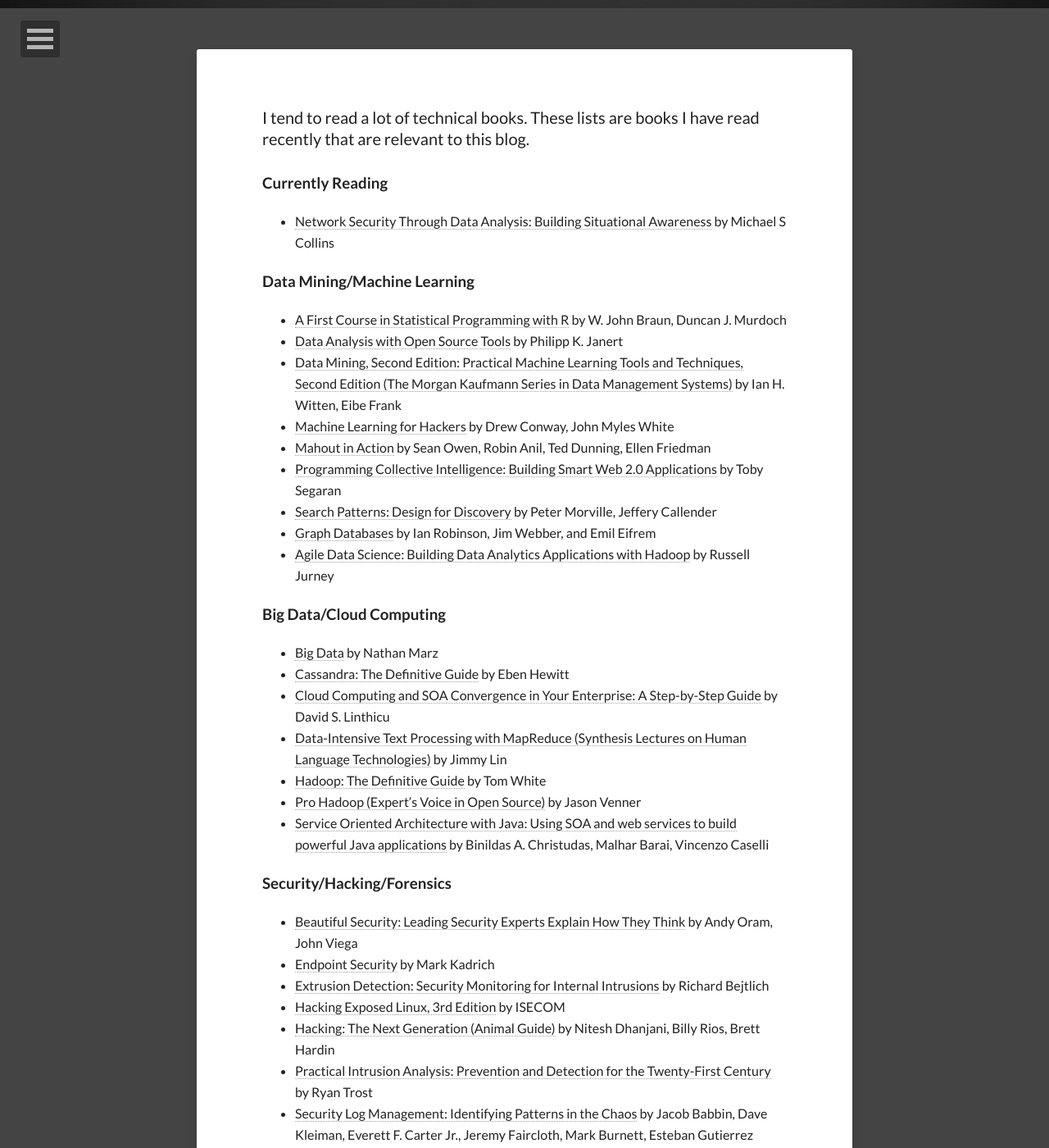
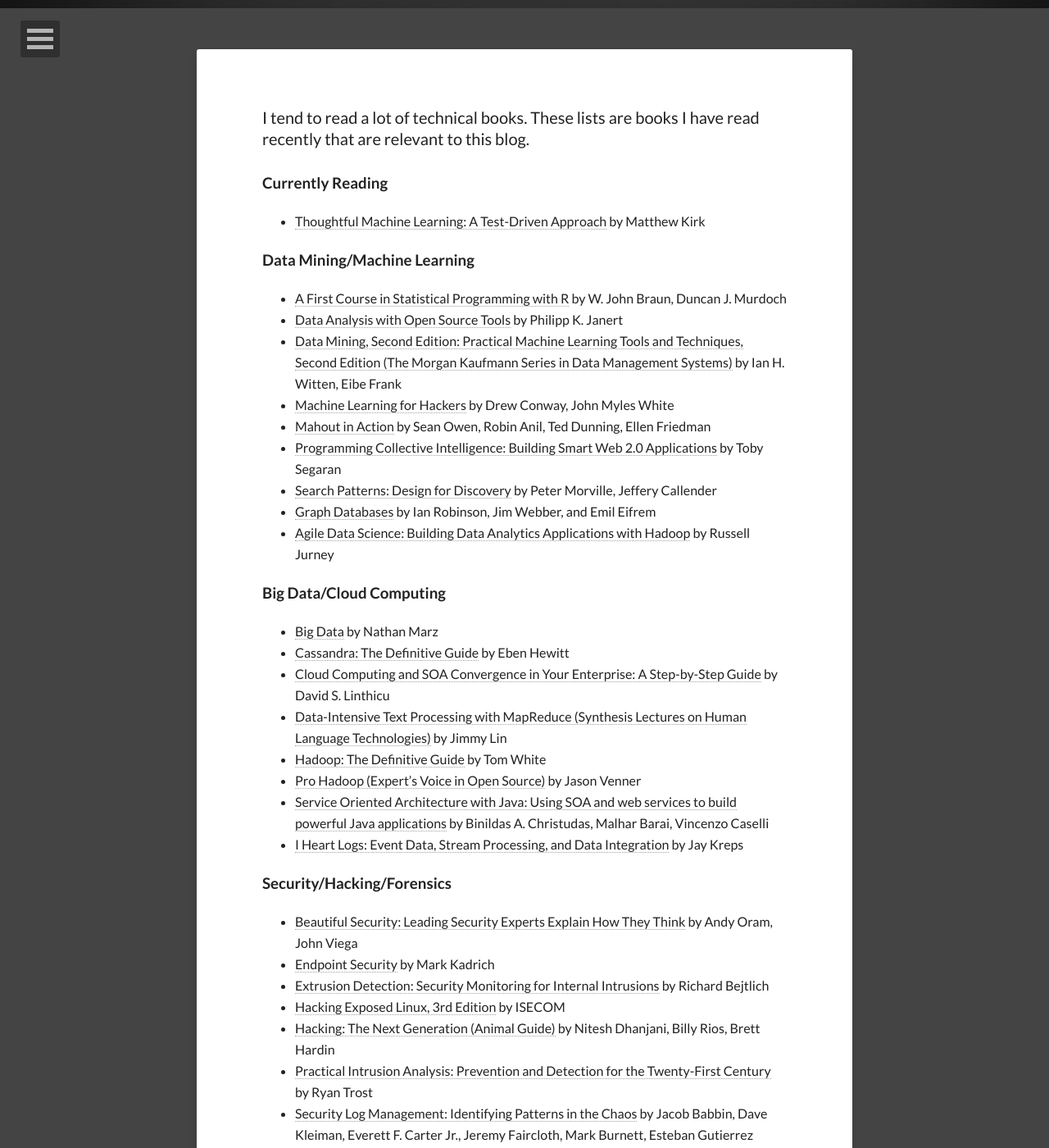
Before and after one commit to covert-labs/covert-labs.github.io, a Jekyll site: the page built from reading-list.md, in a window 1280 px wide and 1400 px high, scrolled down 390 px. Shown: the whole window at 82% size. Built offline with Jekyll 4.4.1, drawn with Linux system fonts in a browser that asks for light colours; nearby versions of some CDN libraries; some of the changed text lies outside the part shown.

Commit message:
changed now reading, added some books I read recently

```diff
--- a/reading-list.md
+++ b/reading-list.md
@@ -13,7 +13,8 @@
 
 ###Currently Reading
 
- * [Network Security Through Data Analysis: Building Situational Awareness](http://www.amazon.com/gp/product/1449357903/ref=as_li_tl?ie=UTF8&camp=1789&creative=390957&creativeASIN=1449357903&linkCode=as2&tag=cyberanaly-20&linkId=35TDX547RG2KPGAB) by Michael S Collins
+ * [Thoughtful Machine Learning: A Test-Driven Approach](http://www.amazon.com/gp/product/1449374069/ref=as_li_tl?ie=UTF8&camp=1789&creative=390957&creativeASIN=1449374069&linkCode=as2&tag=cyberanaly-20&linkId=VSR7SO4SW4UMHAJB) by Matthew Kirk
+
 
 ###Data Mining/Machine Learning
 
@@ -37,6 +38,7 @@
  * [Hadoop: The Definitive Guide](http://www.amazon.com/gp/product/1449311520/ref=as_li_tf_tl?ie=UTF8&tag=cyberanaly-20&linkCode=as2&camp=1789&creative=9325&creativeASIN=1449311520) by Tom White
  * [Pro Hadoop (Expert's Voice in Open Source)](http://www.amazon.com/gp/product/1430219424/ref=as_li_tf_tl?ie=UTF8&tag=cyberanaly-20&linkCode=as2&camp=1789&creative=9325&creativeASIN=1430219424) by Jason Venner
  * [Service Oriented Architecture with Java: Using SOA and web services to build powerful Java applications](http://www.amazon.com/gp/product/1847193218/ref=as_li_tf_tl?ie=UTF8&tag=cyberanaly-20&linkCode=as2&camp=1789&creative=9325&creativeASIN=1847193218) by Binildas A. Christudas, Malhar Barai, Vincenzo Caselli
+ * [I Heart Logs: Event Data, Stream Processing, and Data Integration](http://www.amazon.com/gp/product/1491909382/ref=as_li_tl?ie=UTF8&camp=1789&creative=390957&creativeASIN=1491909382&linkCode=as2&tag=cyberanaly-20&linkId=GTQ3ONHIJYNMKXQM) by Jay Kreps
 
 ###Security/Hacking/Forensics
 
@@ -48,6 +50,8 @@
  * [Practical Intrusion Analysis: Prevention and Detection for the Twenty-First Century](http://www.amazon.com/gp/product/0321591801/ref=as_li_tf_tl?ie=UTF8&tag=cyberanaly-20&linkCode=as2&camp=1789&creative=9325&creativeASIN=0321591801) by Ryan Trost
  * [Security Log Management: Identifying Patterns in the Chaos](http://www.amazon.com/gp/product/1597490423/ref=as_li_tf_tl?ie=UTF8&tag=cyberanaly-20&linkCode=as2&camp=1789&creative=9325&creativeASIN=1597490423) by Jacob Babbin, Dave Kleiman, Everett F. Carter Jr., Jeremy Faircloth, Mark Burnett, Esteban Gutierrez
  * [SiLK Analyst Handbook (PDF)](http://tools.netsa.cert.org/silk/analysis-handbook.pdf)
+ * [Network Security Through Data Analysis: Building Situational Awareness](http://www.amazon.com/gp/product/1449357903/ref=as_li_tl?ie=UTF8&camp=1789&creative=390957&creativeASIN=1449357903&linkCode=as2&tag=cyberanaly-20&linkId=35TDX547RG2KPGAB) by Michael S Collins
+
 
 ###Security/Intel
 
```
